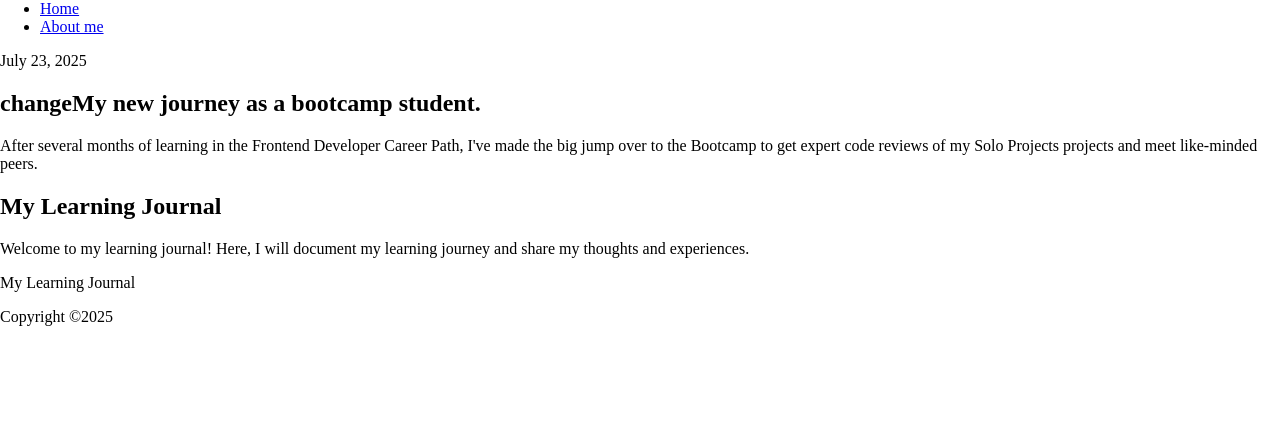
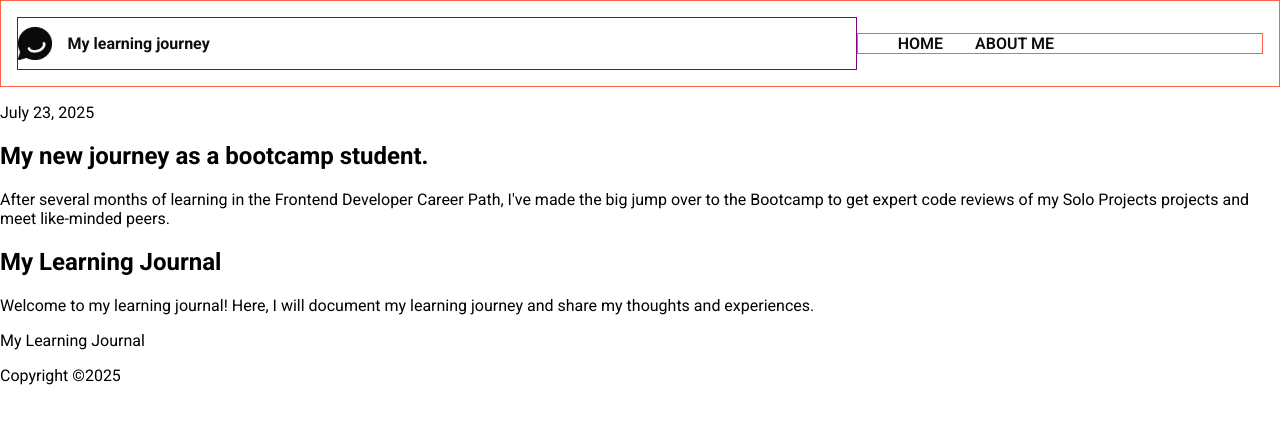
Before and after one commit to IsahiRea/learning-journal, a plain HTML site: page index.html in a window 1280 px wide. Drawn offline with Linux system fonts and the light colour scheme.

Commit message:
Added Nav Bar

```diff
--- a/css/style.css
+++ b/css/style.css
@@ -1,5 +1,56 @@
+*, *::before, *::after {
+    box-sizing: border-box;
+}
+
 html,
 body {
     margin: 0;
     padding: 0;
+    font-family: 'Roboto', sans-serif;
 }
+
+/* Nav Bar */
+nav {
+    display: flex;
+    justify-content: space-around;
+    width: 100%;
+    background-color: #FFFFFF;
+    color: #0E0E0E;
+    padding: 1em;
+
+    border: 1px solid tomato;
+}
+
+.logo-container {
+    display: flex;
+    align-items: center;
+    font-weight: 700;
+    gap: 1em;
+
+    border: 1px solid purple;
+}
+
+.logo {
+    display: inline-block;
+    width: 4%;
+}
+
+/* Nav List */
+ul {
+    display: flex;
+    font-weight: 600;
+    text-transform: uppercase;
+    gap: 2em;
+    width: 35%;
+
+    border: 1px solid tomato;
+}
+
+li {
+    list-style-type: none;
+}
+
+a {
+    text-decoration: none;
+    color: #0E0E0E;
+}
--- a/index.html
+++ b/index.html
@@ -2,12 +2,19 @@
     <head>
         <title>My Learning Journal</title>
         <meta name="viewport" content="width=device-width, initial-scale=1.0">
+        <link rel="preconnect" href="https://fonts.googleapis.com">
+        <link rel="preconnect" href="https://fonts.gstatic.com" crossorigin>
+        <link href="https://fonts.googleapis.com/css2?family=Roboto:ital,wght@0,100..900;1,100..900&display=swap" rel="stylesheet">
         <link rel="stylesheet" href="css/style.css">
     </head>
     <body>
 
         <header>
             <nav>
+                <div class="logo-container">
+                    <img src="images/logo.png" alt="Comment Bubble" class="logo">
+                    <p>My learning journey</p>
+                </div>
                 <ul>
                     <li><a href="index.html">Home</a></li>
                     <li><a href="about.html">About me</a></li>
@@ -16,7 +23,7 @@
 
             <section class="hero-post">
                 <p>July 23, 2025</p>
-                <h1>changeMy new journey as a bootcamp student.</h1>
+                <h1>My new journey as a bootcamp student.</h1>
                 <p>After several months of learning in the Frontend Developer Career Path, I've made the big jump over to the Bootcamp to get expert code reviews of my Solo Projects projects and meet like-minded peers.</p>
             </section>
         </header>
```
